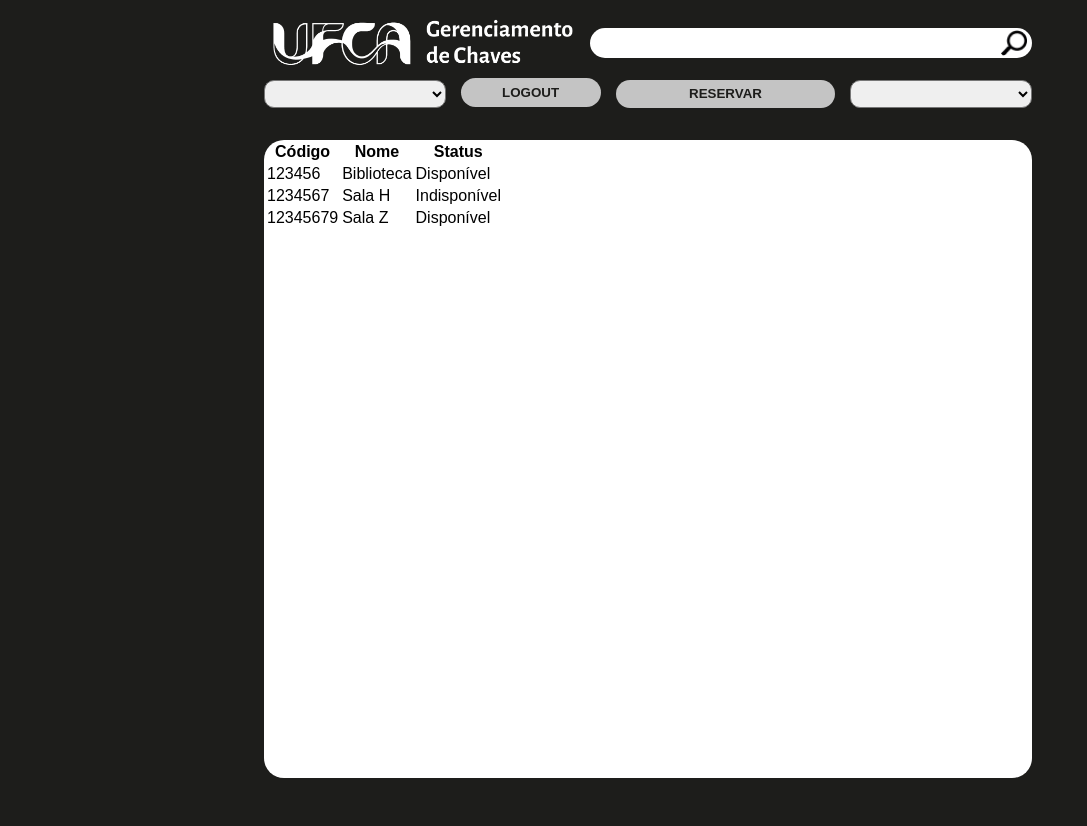
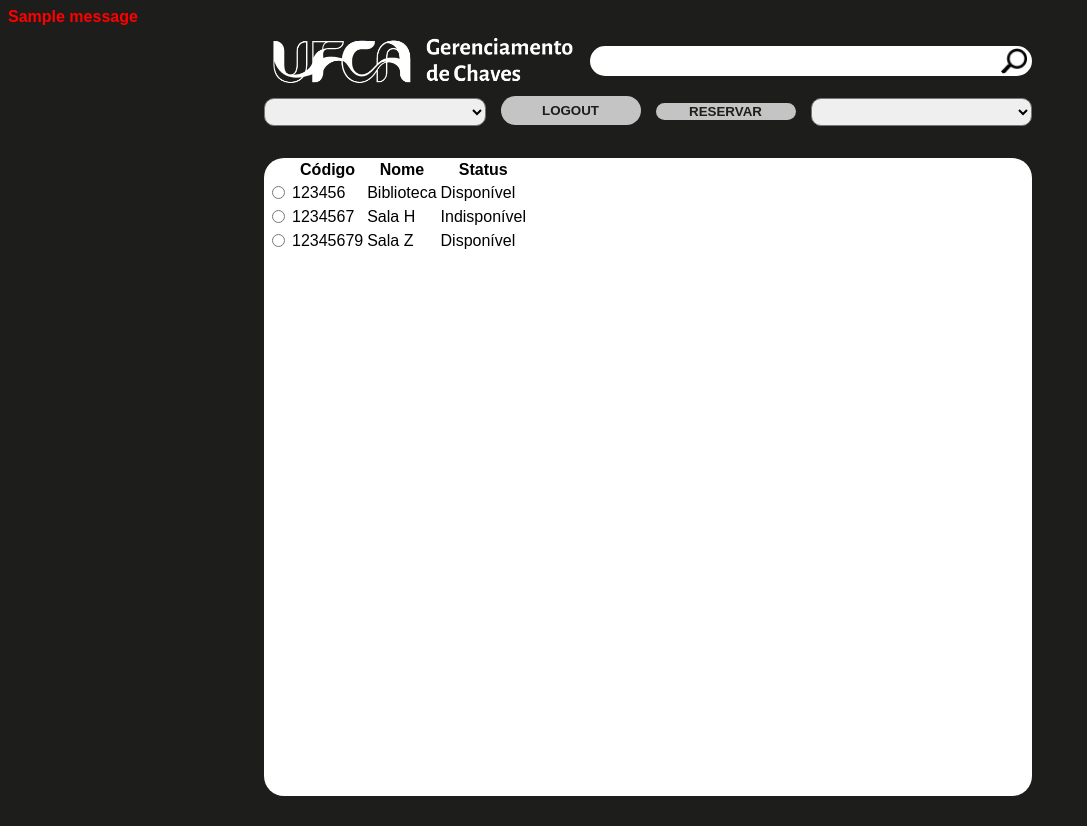
Before and after one commit to gabriellima77/Gerenciador-de-chaves, a Flask app: page /lista-chaves in a window 1280 px wide. Shown: the whole page, without its empty margins (0-1087 px from the left). Before the commit the page ends 778 px from the top, so only its background shows below. Run offline with Flask 2, Linux system fonts and the light colour scheme; data comes from the database, SQL or seed files in the repository; both versions use the stored data as it was after the commit; one stand-in notice (Sample message) is shown; lists and menus that the app fills with data are empty; parts of the project's set-up code (start-up, migrations or seed data) failed here and were passed over; some libraries are stand-ins or nearby versions.

Commit message:
add loan key

```diff
--- a/web_app/Emprestimo.py
+++ b/web_app/Emprestimo.py
@@ -5,7 +5,7 @@ import datetime
 class Emprestimo(db.Model):
     id = db.Column(db.Integer, primary_key=True)
     email_usuario = db.Column(db.Integer, db.ForeignKey('usuario.email'))
-    nome_pessoa = db.Column(db.String(100), unique=False, nullable=True)
     codigo_chave = db.Column(db.Integer, db.ForeignKey('chave.codigo'))
-    data_emprestimo = db.Column(db.DateTime, unique=False, nullable=False, default=datetime.datetime.now())
+    data_emprestimo = db.Column(
+        db.DateTime, unique=False, nullable=True, default=datetime.datetime.now())
     data_devolucao = db.Column(db.DateTime, unique=False, nullable=True)
--- a/web_app/app.py
+++ b/web_app/app.py
@@ -131,11 +131,25 @@ def admin():
     return (render_template('adm_screen.html', form=form, formLogout=formLogout))
 
 
-@app.route('/lista-chaves')
+@app.route('/lista-chaves', methods=['POST', 'GET'])
 def lista_chaves():
     form = UsuarioForm()
+    formChave = ChaveForm()
+    if formChave.validate_on_submit():
+        # PROCESSAMENTO DOS DADOS RECEBIDOS
+        nome = request.form['nome']
+        codigo = request.form['codigo']
+        chave = Chave.query.get(int(codigo))
+        if(chave.disponivel):
+            chave.disponivel = False
+            novoEmprestimo = Emprestimo(
+                id=1, email_usuario=session['usuario'], codigo_chave=codigo)
+            db.session.add(novoEmprestimo)
+            db.session.commit()
+            return make_response(redirect(url_for('emprestimos')))
+
     chaves = Chave.query.order_by(Chave.nome).all()
-    return (render_template('key_list.html', form=form, chaves=chaves))
+    return (render_template('key_list.html', form=form, chaves=chaves, formChave=formChave))
 
 
 @app.route('/emprestimos')
@@ -168,6 +182,7 @@ def registro():
         return(redirect(url_for('root')))
     return (render_template('register_user.html', form=form))
 
+
 '''def remove(chave):
     if(len(chave) > 0):
         db.session.delete(chave)
--- a/web_app/static/style/key_list.css
+++ b/web_app/static/style/key_list.css
@@ -79,6 +79,10 @@ select:focus {
   height: 100%;
 }
 
+.hidden {
+  display: none;
+}
+
 .btn {
   color: #1d1d1b;
   border-style: none;
--- a/web_app/templates/key_list.html
+++ b/web_app/templates/key_list.html
@@ -4,6 +4,31 @@
   href="{{ url_for('static', filename='style/key_list.css') }}"
 />
 {% endblock %} {% block content %}
+
+{% with messages = get_flashed_messages() %}
+{% if messages %}
+
+  {% for message in messages %}
+    <div class="alert" role="alert">
+      {{message}}
+    </div>
+  {% endfor %}
+
+{% endif %}
+{% endwith %}
+
+<script>
+  function getData(e){
+    console.log(e.target.nodeName);
+    if(e.target.nodeName === 'INPUT'){
+      const codigo = e.target.value;
+      const nome = e.target.parentElement.parentElement.querySelector('.nome').textContent;
+      console.log(codigo, nome);
+      document.querySelector('#nome').value = nome;
+      document.querySelector('#codigo').value = codigo;
+    }
+  }
+</script>
 
 <div id="elements">
   <header>
@@ -21,8 +46,14 @@
       {{form.csrf_token}}
       <button type="submit" class="btn" id="btn1">LOGOUT</button>
     </form>
-
-    <button class="btn" id="btn2">RESERVAR</button>
+    <form class="form" action="{{ url_for('lista_chaves') }}" method="post">
+      {{formChave.csrf_token}}
+      <label class="hidden" for="nome">Nome da chave</label>
+      <input class="hidden" type="text" name="nome" id="nome" />
+      <label class="hidden" for="codigo">Codigo</label>
+      <input class="hidden" type="text" name="codigo" id="codigo" />
+      <button type="submit" name="reservar" class="btn" id="btn2">RESERVAR</button>
+    </form>
 
     <select name="" id="select2"></select>
   </div>
@@ -30,14 +61,17 @@
   <div id="block">
     <table class="table">
       <tr>
+        <th></th>
           <th>Código</th>
           <th>Nome</th>
           <th>Status</th>
       </tr>
       {% for chave in chaves %}
-          <tr>
+          <tr >
+            <td><input onclick="getData(event);" class="chave" type="radio" name="chave" value={{chave.codigo}} /></td>
+
               <td>{{chave.codigo}}</td>
-              <td>{{chave.nome}}</td>
+              <td class="nome">{{chave.nome}}</td>
               {% if chave.disponivel == True %}
                 <td>Disponível</td>
               {% endif %}
```
Also changed, not shown: web_app/bd.sqlite3.
